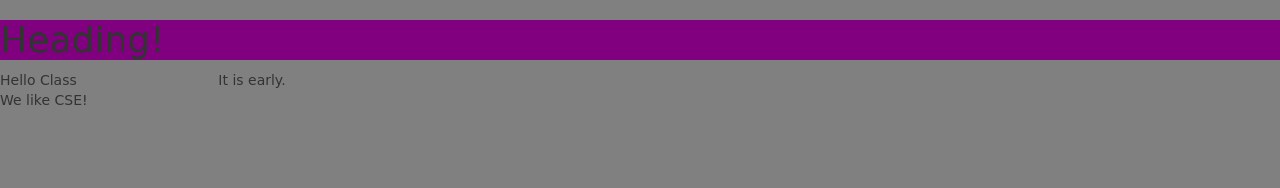
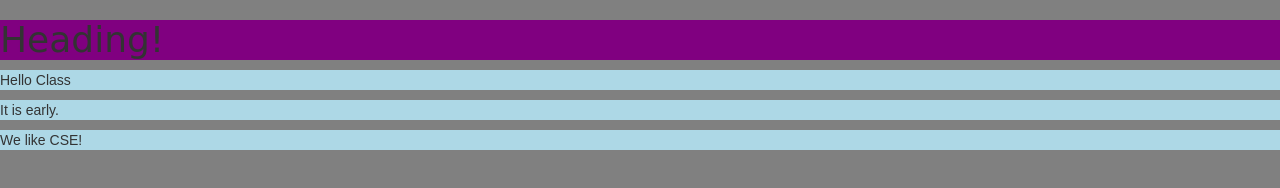
Before and after one commit to ahughes6/ahughes6.github.io, a plain HTML site: page index.html in a window 1280 px wide. Drawn offline with nearby package versions, Linux system fonts and the light colour scheme.

Commit message:
Revert to ugly.

```diff
--- a/index.html
+++ b/index.html
@@ -9,27 +9,17 @@
   <h1>
     Heading!
   </h1>
-  <div class="row">
+  <p>
+    Hello Class
+  </p>
 
-    <div class="col-md-2">
+  <p>
+    It is early.
+  </p>
 
-
-    Hello Class
-
-</div>
-<div class="col-md-2">
-
-    It is early.
-
-</div>
-  </div>
-
-  <div class="row">
-    <div class="col-md-2">
-
+  <p>
     We like CSE!
-</div>
-  </div>
+  </p>
 
 </body>
 
```
